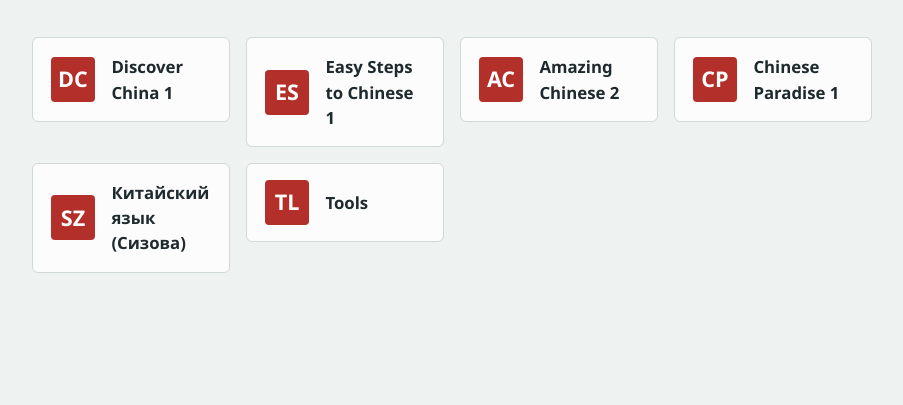
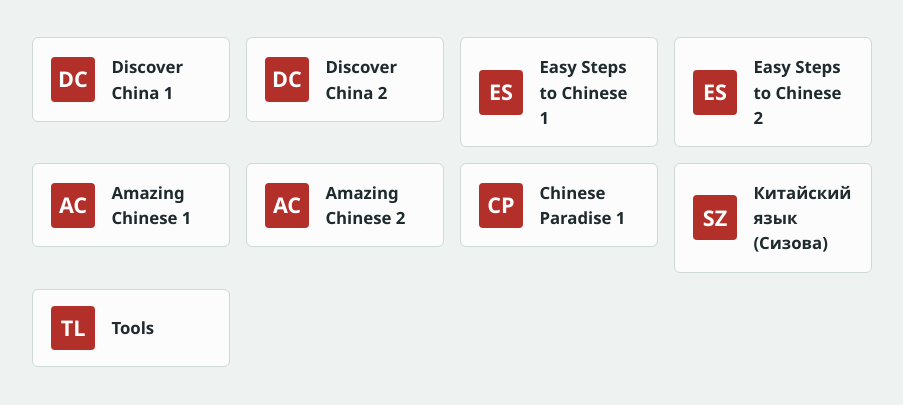
Before and after one commit to hanyulessons/hanyulessons.github.io, a plain HTML site: page index.html in a window 1280 px wide. Shown: the part 229-634 px from the top of the page, without its empty margins (188-1091 px from the left). Drawn offline with Linux system fonts and the light colour scheme.

Commit message:
Add files via upload

```diff
--- a/index.html
+++ b/index.html
@@ -4,7 +4,7 @@
 <meta charset="utf-8">
 <meta name="viewport" content="width=device-width, initial-scale=1">
 <title>Интерактивные уроки китайского языка по учебникам</title>
-<meta name="description" content="Интерактивные уроки китайского языка: Discover China 1, Easy Steps to Chinese 1, Amazing Chinese 2, Chinese Paradise 1, учебник Сизовой, инструменты. Упражнения, аудио и задания по разделам.">
+<meta name="description" content="Интерактивные уроки китайского языка: Discover China 1–2, Easy Steps to Chinese 1–2, Amazing Chinese 1–2, Chinese Paradise 1, учебник Сизовой, инструменты. Упражнения, аудио и задания по разделам.">
 <style>
   :root {
     --bg: #eef2f0;
@@ -106,7 +106,10 @@
 
   <ul>
     <li><a class="card" href="https://hanyulessons.github.io/DiscoverChina1/"><span class="num">DC</span><span class="label">Discover China 1</span></a></li>
+    <li><a class="card" href="https://hanyulessons.github.io/DiscoverChina2/"><span class="num">DC</span><span class="label">Discover China 2</span></a></li>
     <li><a class="card" href="https://hanyulessons.github.io/ES1/"><span class="num">ES</span><span class="label">Easy Steps to Chinese 1</span></a></li>
+    <li><a class="card" href="https://hanyulessons.github.io/EasySteps2/"><span class="num">ES</span><span class="label">Easy Steps to Chinese 2</span></a></li>
+    <li><a class="card" href="https://hanyulessons.github.io/AC1/"><span class="num">AC</span><span class="label">Amazing Chinese 1</span></a></li>
     <li><a class="card" href="https://hanyulessons.github.io/AC2/"><span class="num">AC</span><span class="label">Amazing Chinese 2</span></a></li>
     <li><a class="card" href="https://hanyulessons.github.io/CP1/"><span class="num">CP</span><span class="label">Chinese Paradise 1</span></a></li>
     <li><a class="card" href="https://hanyulessons.github.io/Sizova/"><span class="num">SZ</span><span class="label">Китайский язык (Сизова)</span></a></li>
```
